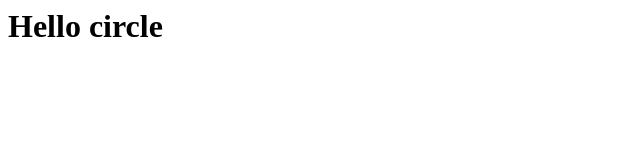
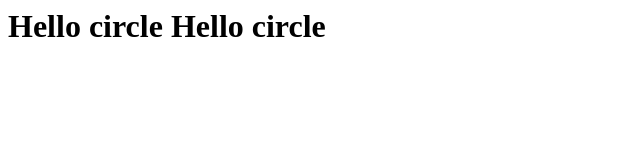
Before and after one commit to n-ohama/circlecitest, a plain HTML site: page index.html in a window 1280 px wide. Shown: the whole page, without its empty margins (0-640 px from the left). Drawn offline with Linux system fonts and the light colour scheme.

Commit message:
change content

```diff
--- a/index.html
+++ b/index.html
@@ -1,3 +1,4 @@
 <h1>
   Hello circle
+  Hello circle
 </h1>
```
